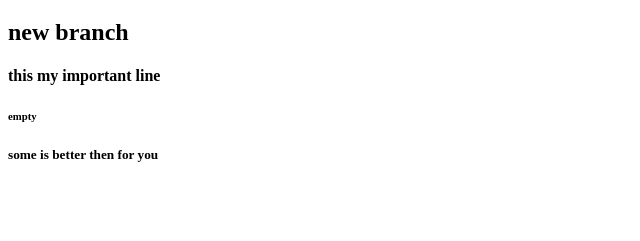
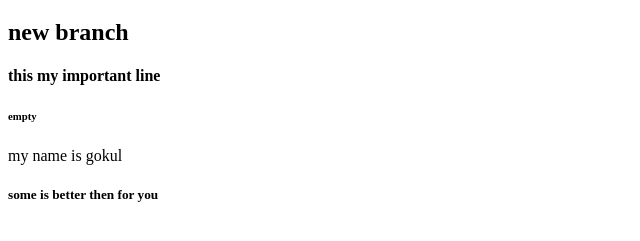
Before and after one commit to Gogul-D/DEMO, a plain HTML site: page index.html in a window 1280 px wide. Shown: the part 61-302 px from the top of the page, without its empty margins (0-640 px from the left). Drawn offline with Linux system fonts and the light colour scheme.

Commit message:
aded new line

```diff
--- a/index.html
+++ b/index.html
@@ -11,7 +11,7 @@
     <h4>this my important line</h4>
 <h6>empty</h6>
 
-
+    my name is gokul
 <h5>some is better then for you</h5>
 </body>
 </html
```
